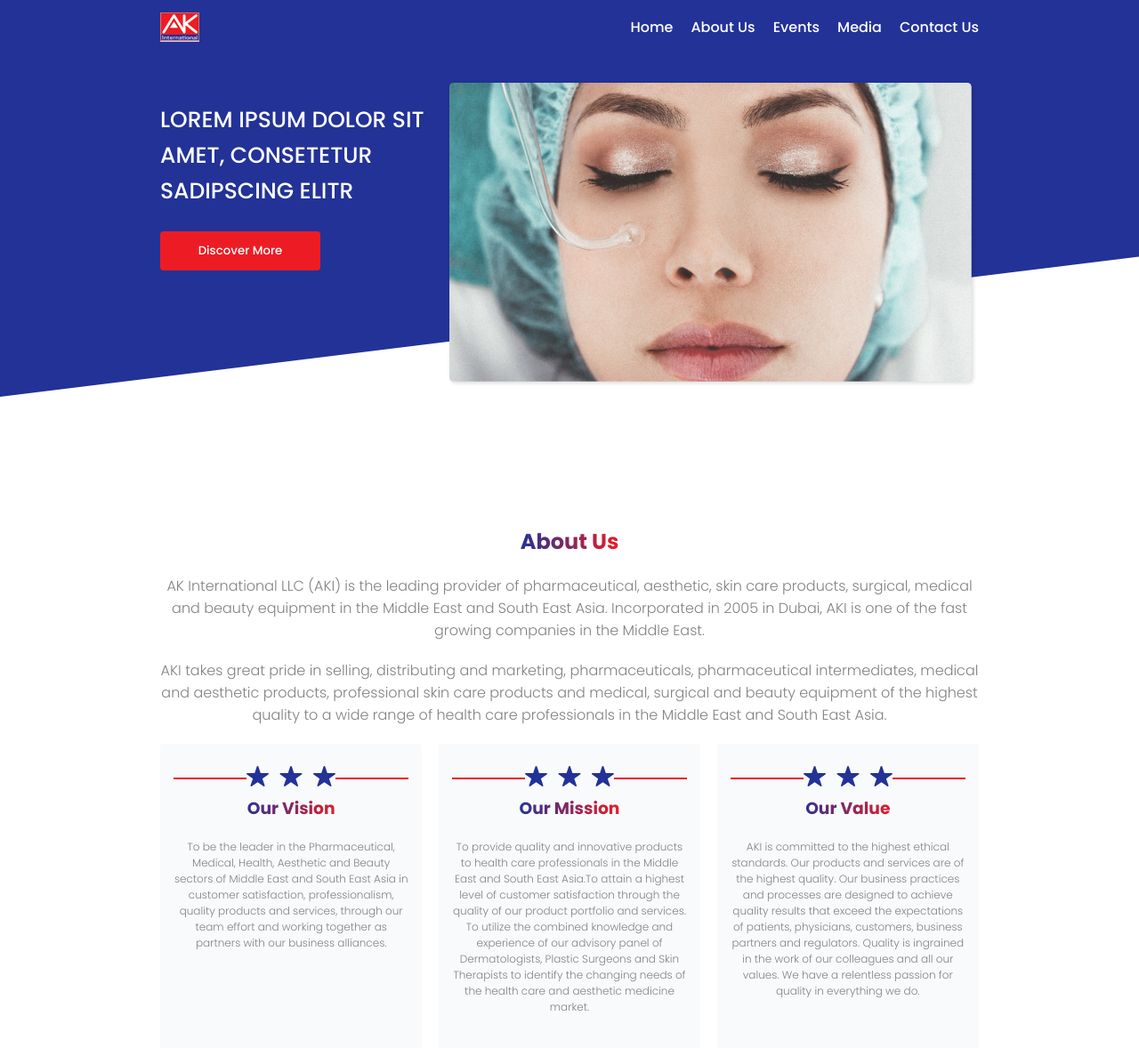
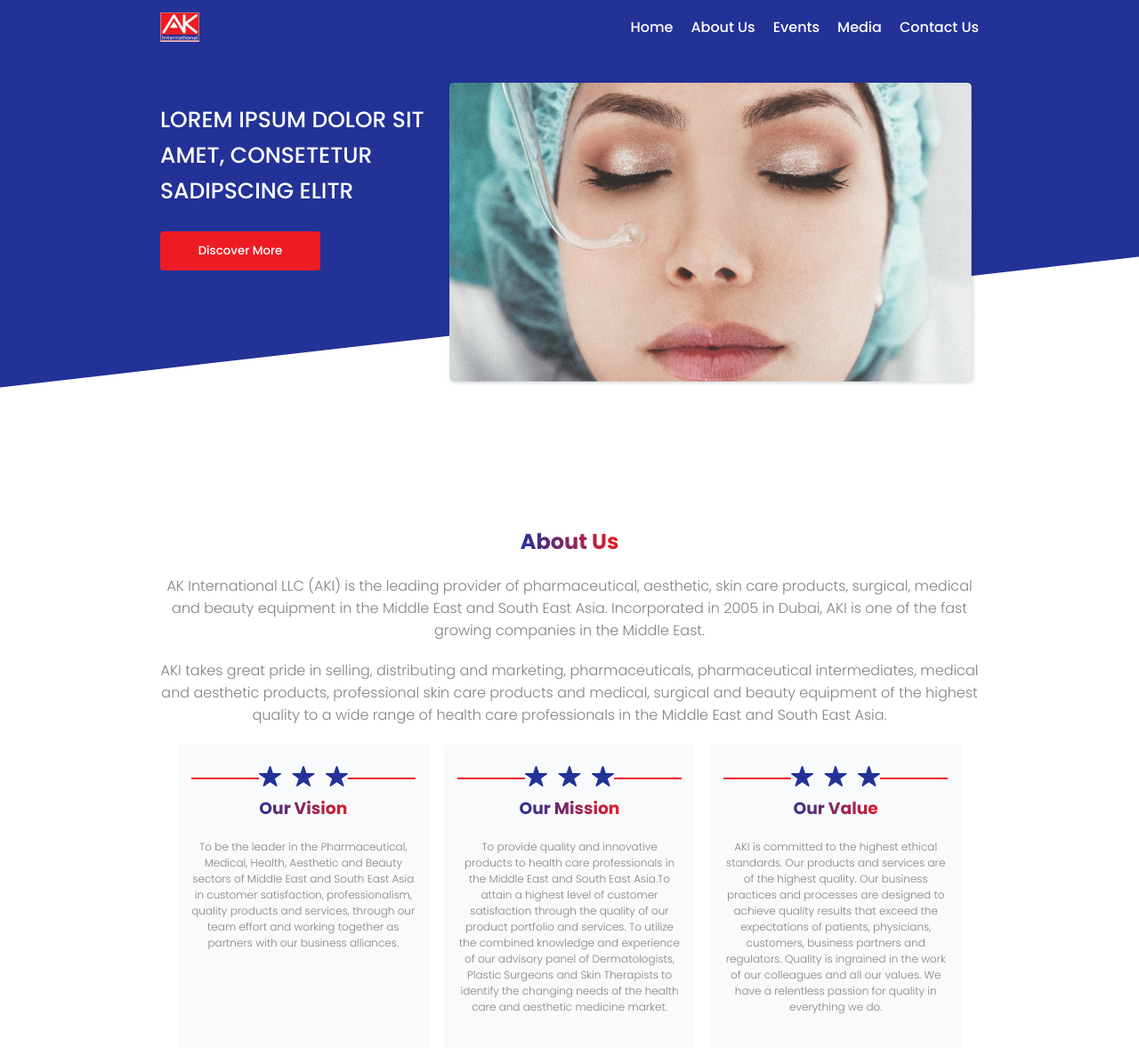
Before and after one commit to akash-kumar07/AK_dev, a React (Create React App) app: page / in a window 1280 px wide. Shown: the top 1178 px of the page at 89% size. Built offline with nearby package versions, Linux system fonts and the light colour scheme.

Commit message:
minor changes

```diff
--- a/src/Containers/Home/Home.module.css
+++ b/src/Containers/Home/Home.module.css
@@ -18,7 +18,7 @@
 
 .background::after {
   content: "";
-  clip-path: polygon(0 0, 100% 0, 100% 55%, 0% 85%);
+  clip-path: polygon(0 0, 100% 0, 100% 55%, 0% 83%);
   position: absolute;
   top: 0;
   left: 0;
@@ -98,6 +98,7 @@
 .aboutUs_cards {
   display: flex;
   justify-content: space-between;
+  margin: 20px;
 }
 
 .card {
@@ -106,6 +107,7 @@
   border-radius: 3px;
   background: #f9fafc;
   transition: all 0.2s;
+  cursor: default;
 }
 
 .card:hover {
```
